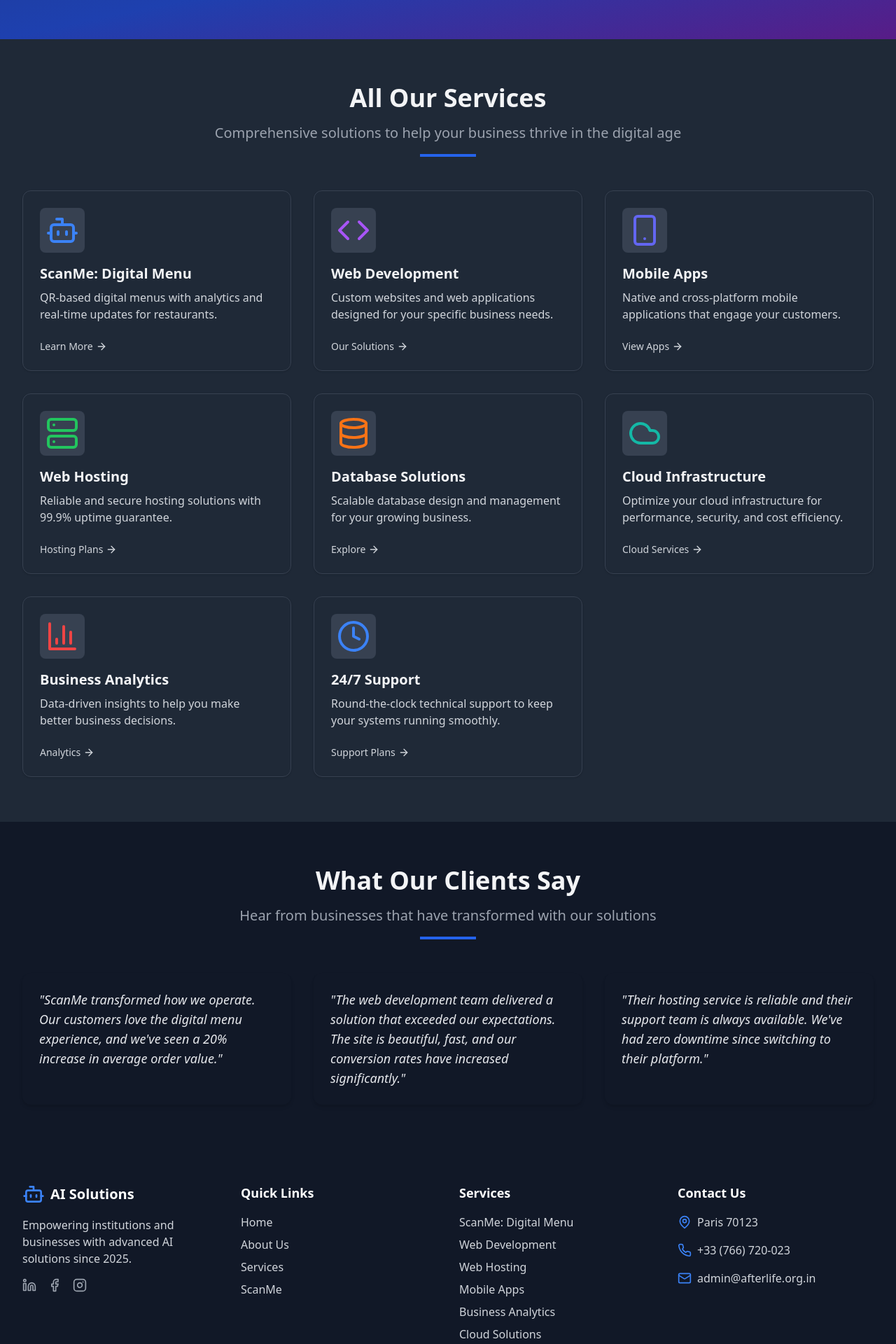
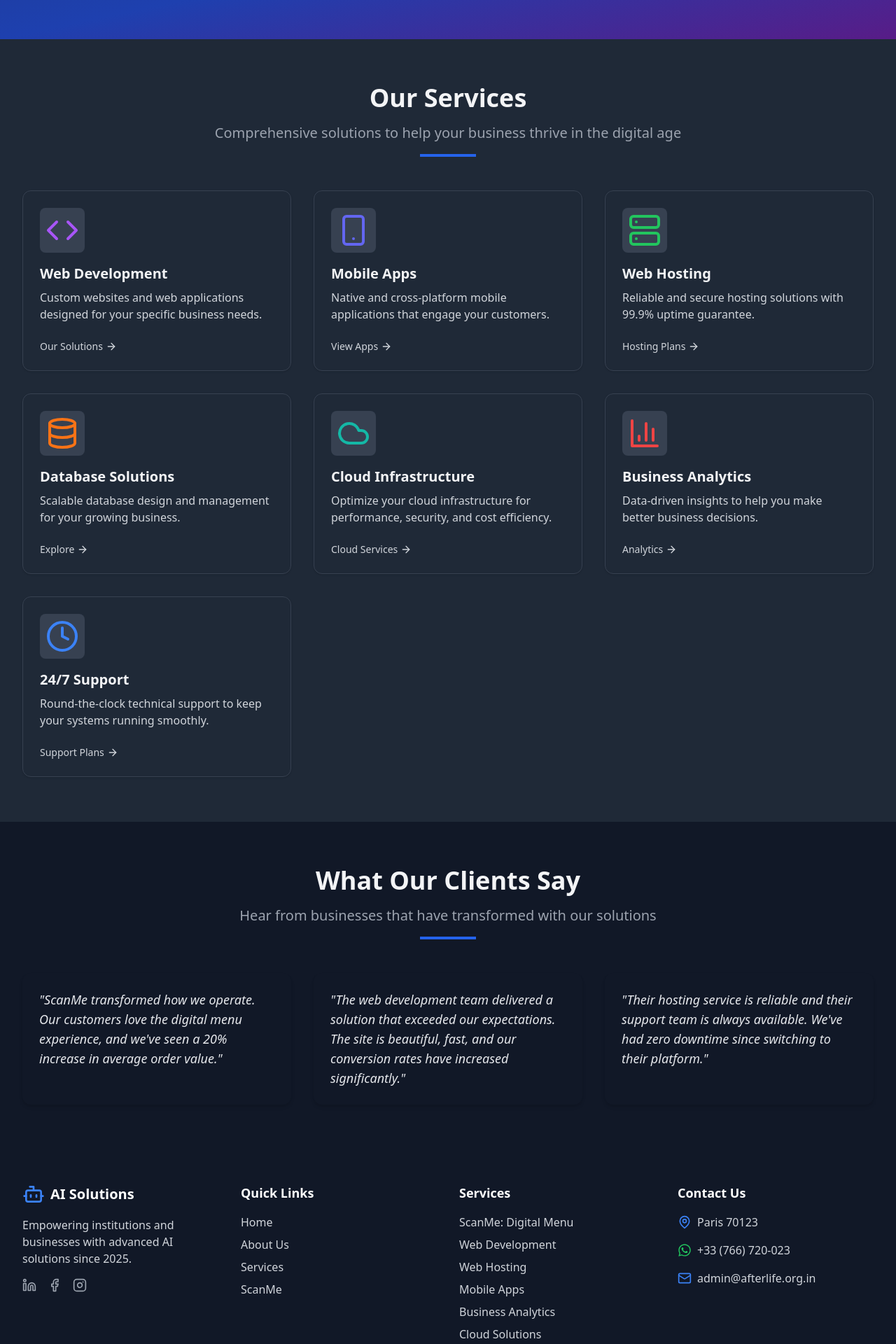
Before and after one commit to Afterlife24/afterlife, a React (Vite) app: page /services in a window 1280 px wide. Shown: the part 320-2240 px from the top of the page at 70% size. Built offline with nearby package versions, Linux system fonts and the light colour scheme.

Commit message:
content changed5

```diff
--- a/package.json
+++ b/package.json
@@ -13,6 +13,7 @@
     "lucide-react": "^0.344.0",
     "react": "^18.3.1",
     "react-dom": "^18.3.1",
+    "react-icons": "^5.5.0",
     "react-router-dom": "^6.22.2"
   },
   "devDependencies": {
--- a/src/components/Footer.tsx
+++ b/src/components/Footer.tsx
@@ -1,6 +1,8 @@
 import React from 'react';
 import { Link } from 'react-router-dom';
 import { Bot, Twitter, Linkedin, Facebook, Instagram, Mail, Phone, MapPin } from 'lucide-react';
+import { FaWhatsapp } from 'react-icons/fa';
+
 
 const Footer: React.FC = () => {
   return (
@@ -84,9 +86,17 @@ const Footer: React.FC = () => {
                 <span>Paris 70123</span>
               </li>
               <li className="flex items-center">
-                <Phone className="h-5 w-5 text-blue-500 mr-2" />
-                <span>+33 (766) 720-023</span>
-              </li>
+  <FaWhatsapp className="h-5 w-5 text-green-500 mr-2" />
+  <a
+    href="https://wa.me/33766720023"
+    className="hover:text-green-500 transition-colors"
+    target="_blank"
+    rel="noopener noreferrer"
+  >
+    +33 (766) 720-023
+  </a>
+</li>
+
               <li className="flex items-center">
                 <Mail className="h-5 w-5 text-blue-500 mr-2" />
                 <a href="mailto:info@aisolutions.com" className="hover:text-blue-500 transition-colors">
--- a/src/components/Navbar.tsx
+++ b/src/components/Navbar.tsx
@@ -86,7 +86,7 @@ const Navbar: React.FC<NavbarProps> = ({ darkMode, toggleDarkMode }) => {
               </button>
 
               <a
-  href="tel:+33766720023"
+  href="https://wa.me/33766720023"
   className="block px-3 py-2 rounded-md text-base font-medium text-white bg-blue-600 hover:bg-blue-700 transition-colors"
   onClick={closeMenu}
 >
@@ -139,7 +139,7 @@ const Navbar: React.FC<NavbarProps> = ({ darkMode, toggleDarkMode }) => {
             </Link>
           ))}
           <a
-  href="tel:+33766720023"
+  href="https://wa.me/33766720023"
   className="block px-3 py-2 rounded-md text-base font-medium text-white bg-blue-600 hover:bg-blue-700 transition-colors"
   onClick={closeMenu}
 >
--- a/src/pages/ServicesPage.tsx
+++ b/src/pages/ServicesPage.tsx
@@ -32,7 +32,7 @@ const ServicesPage: React.FC = () => {
       <section className="py-16 px-4 md:px-8 bg-gray-100 dark:bg-gray-800">
         <div className="max-w-7xl mx-auto">
           <div className="text-center mb-12">
-            <h2 className="text-3xl md:text-4xl font-bold mb-4">All Our Services</h2>
+            <h2 className="text-3xl md:text-4xl font-bold mb-4">Our Services</h2>
             <p className="text-xl text-gray-600 dark:text-gray-400 max-w-3xl mx-auto">
               Comprehensive solutions to help your business thrive in the digital age
             </p>
@@ -40,14 +40,7 @@ const ServicesPage: React.FC = () => {
           </div>
 
           <div className="grid grid-cols-1 md:grid-cols-2 lg:grid-cols-3 gap-8">
-            <ServiceCard
-              title="ScanMe: Digital Menu"
-              description="QR-based digital menus with analytics and real-time updates for restaurants."
-              icon={<Bot className="w-12 h-12 text-blue-500" />}
-              highlighted={false}
-              link="/product"
-              cta="Learn More"
-            />
+
             <ServiceCard title="Web Development" description="Custom websites and web applications designed for your specific business needs." icon={<Code className="w-12 h-12 text-purple-500" />} highlighted={false} link="#" cta="Our Solutions" />
             <ServiceCard title="Mobile Apps" description="Native and cross-platform mobile applications that engage your customers." icon={<Smartphone className="w-12 h-12 text-indigo-500" />} highlighted={false} link="#" cta="View Apps" />
             <ServiceCard title="Web Hosting" description="Reliable and secure hosting solutions with 99.9% uptime guarantee." icon={<Server className="w-12 h-12 text-green-500" />} highlighted={false} link="#" cta="Hosting Plans" />
```
Also changed, not shown: 1 other file (tests, documents, lock files or other folders).
